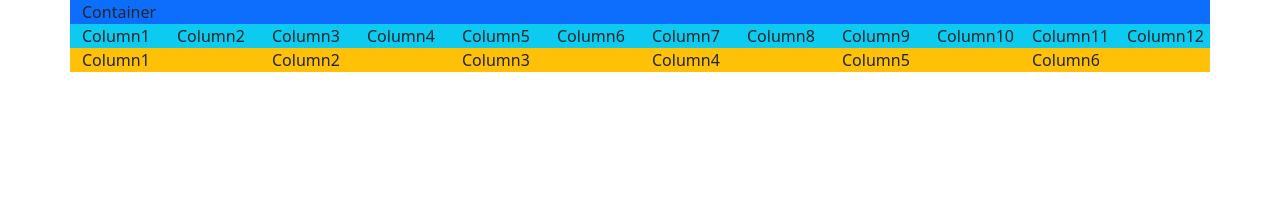
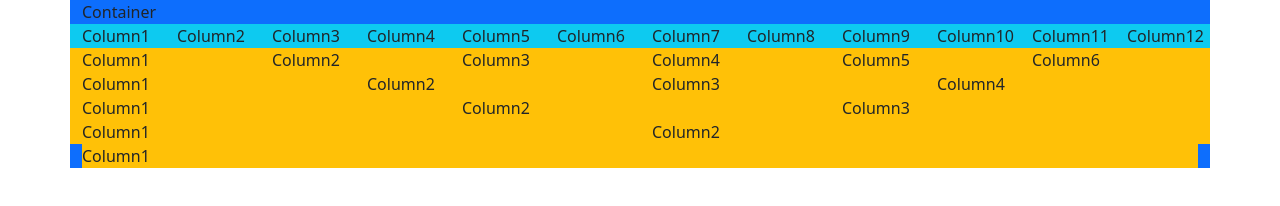
Before and after one commit to juzjanelle/something-, a plain HTML site: page index.html in a window 1280 px wide. Drawn offline with nearby package versions, Linux system fonts and the light colour scheme.

Commit message:
bootstrap layout

```diff
--- a/index.html
+++ b/index.html
@@ -34,6 +34,22 @@
       <div class="col-md-2 bg-warning">Column5</div>
       <div class="col-md-2 bg-warning">Column6</div>
     </div>
+    <div class="row bg-secondary">
+      <div class="col-md-3 bg-warning">Column1</div>
+      <div class="col-md-3 bg-warning">Column2</div>
+      <div class="col-md-3 bg-warning">Column3</div>
+      <div class="col-md-3 bg-warning">Column4</div>
+    </div>
+    <div class="row bg-secondary">
+      <div class="col-md-4 bg-warning">Column1</div>
+      <div class="col-md-4 bg-warning">Column2</div>
+      <div class="col-md-4 bg-warning">Column3</div>
+    </div>
+    <div class="row bg-secondary">
+      <div class="col-md-6 bg-warning">Column1</div>
+      <div class="col-md-6 bg-warning">Column2</div>
+    </div>
+     <div class="col-md-12 bg-warning">Column1</div>
     </div>
     <script src="script.js">
     </script>
```
